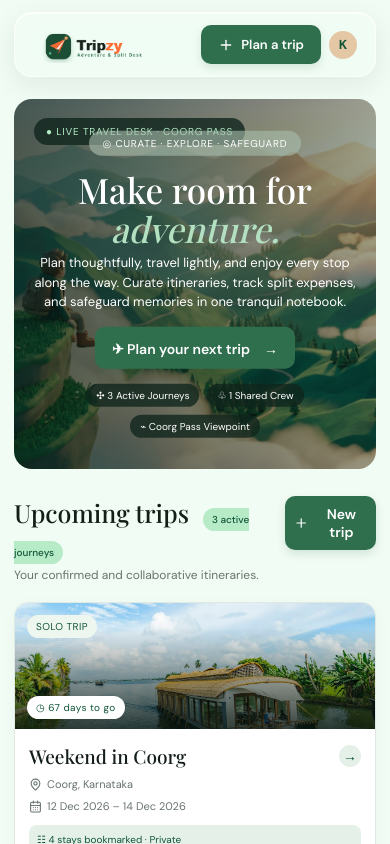
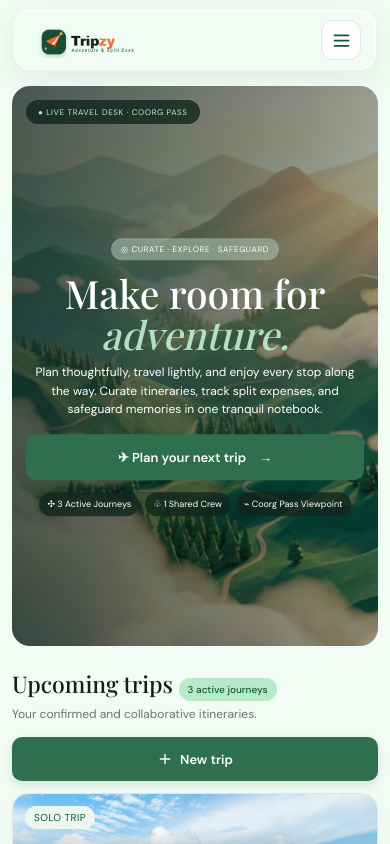
Before and after one commit to Krishnendu-ux/Tripzy, a React (Vite) app: page / in a window 390 px wide. Shown: the top 844 px of the page. Built offline with nearby package versions, Linux system fonts and the light colour scheme; a web font is replaced by a local one.

Commit message:
Improve responsive mobile experience
Add a touch-friendly mobile navigation, responsive layouts, and Netlify SPA deployment configuration.

Co-authored-by: Copilot <223556219+Copilot@users.noreply.github.com>

```diff
--- a/src/App.css
+++ b/src/App.css
@@ -28,3 +28,92 @@
 
 /* Keep the hero copy centered inside the taller banner. */
 .hero-content{position:absolute;top:50%;left:50%;width:min(580px,calc(100% - 40px));margin:0;transform:translate(-50%,-50%)}
+
+/* Mobile-first polish: keep every control usable on narrow touch screens. */
+.menu-toggle{display:none;align-items:center;justify-content:center;width:40px;height:40px;border:1px solid var(--line);border-radius:12px;background:#fff;color:var(--deep)}
+.trip-card,.button,.choice,.icon-button,.back-link,.packing-item{touch-action:manipulation}
+.trip-card:focus-visible,.button:focus-visible,.menu-toggle:focus-visible,.topbar nav button:focus-visible{outline:3px solid #8bcfa1;outline-offset:2px}
+.archive-image{background-size:cover;background-position:center}
+@media(max-width:800px){
+  body{font-size:13px}
+  .app-shell{width:100%;overflow:hidden}
+  .topbar{height:60px;padding:8px 14px;top:8px;border-radius:16px}
+  .brand img{width:120px}
+  .menu-toggle{display:flex}
+  .topbar nav{position:absolute;top:calc(100% + 8px);left:0;right:0;display:grid;gap:4px;padding:10px;background:rgba(255,255,255,.94);border:1px solid var(--line);border-radius:16px;box-shadow:0 16px 35px #18221d1c;opacity:0;visibility:hidden;transform:translateY(-8px);transition:.2s ease;pointer-events:none}
+  .topbar.menu-open nav{opacity:1;visibility:visible;transform:translateY(0);pointer-events:auto}
+  .topbar nav button:not(.button){display:flex;height:44px!important;padding:0 14px!important;border-radius:10px;align-items:center}
+  .topbar nav .button{width:100%;min-height:44px}
+  .avatar{position:absolute;right:60px;top:16px}
+  .page{width:calc(100% - 24px);padding:16px 0 32px}
+  .hero{min-height:560px;padding:14px;border-radius:18px;background-position:58% center}
+  .hero-status{left:14px;top:14px;max-width:calc(100% - 28px);font-size:8px;white-space:nowrap;overflow:hidden;text-overflow:ellipsis}
+  .hero-location{display:none}
+  .hero-content{width:calc(100% - 28px);top:52%}
+  .hero-chip{font-size:8px;padding:6px 10px}
+  .hero h1{font-size:clamp(32px,10vw,44px);line-height:1.05;margin:13px 0 8px}
+  .hero p{font-size:12px;line-height:1.55}
+  .hero-content .button{width:100%;min-height:46px}
+  .hero-pills{gap:6px;margin-top:12px}
+  .hero-pills span{font-size:9px;padding:6px 8px}
+  .section-heading{display:flex;flex-direction:column;align-items:stretch;margin:22px 0 12px}
+  .section-heading .button{width:100%;min-height:44px}
+  .section-heading h2{font-size:23px}
+  .section-heading h2 small{display:inline-block;margin:7px 0 0}
+  .trip-grid{grid-template-columns:1fr;gap:14px}
+  .trip-card{border-radius:16px}
+  .card-image{height:174px}
+  .trip-card-body{padding:16px}
+  .card-heading h3{font-size:21px}
+  .card-strip,.card-cta{font-size:11px}
+  .archive-prompt{padding:13px 0;margin:18px 0;line-height:1.5}
+  .empty-state{padding:30px 16px}
+  .form-intro h1,.archive-heading h1{font-size:32px}
+  .form-card{padding:18px 14px;border-radius:16px}
+  input,textarea,select{min-height:44px;font-size:13px}
+  .choice{min-height:94px;padding:11px}
+  .form-actions{display:grid;grid-template-columns:1fr 1fr}
+  .form-actions .button{min-height:46px}
+  .detail-top{padding-bottom:4px}
+  .back-link{min-height:40px;padding:8px 0}
+  .trip-summary{padding:16px;margin-bottom:16px;border-radius:16px}
+  .trip-summary h1{font-size:27px;line-height:1.1}
+  .summary-badges{flex-wrap:wrap;gap:6px}
+  .summary-badges span{font-size:9px}
+  .trip-summary .meta{flex-wrap:wrap;line-height:1.5}
+  .detail-actions{display:grid;grid-template-columns:1fr auto;margin-top:14px}
+  .detail-actions .button{min-height:44px}
+  .detail-grid{display:flex;flex-direction:column;gap:14px}
+  .side-stack{display:contents}
+  .panel{padding:16px;border-radius:16px}
+  .panel-title{gap:10px;align-items:flex-start}
+  .panel-title h2{font-size:22px}
+  .panel-title h2 small{display:block;margin:4px 0 0;font-size:10px}
+  .add-box>div{grid-template-columns:1fr 1fr}
+  .add-box>div .button{grid-column:1/-1;min-height:44px}
+  .timeline-item{margin:16px 0}
+  .timeline-item strong{font-size:13px;line-height:1.35;display:block}
+  .timeline-item p{font-size:11px;line-height:1.4}
+  .expense-row{gap:8px;padding:10px 0}
+  .expense-row strong{font-size:12px}
+  .spot-grid{grid-template-columns:1fr}
+  .spot-card{padding:13px}
+  .budget-panel{display:block}
+  .budget-panel .panel-title{display:flex}
+  .budget-total{font-size:30px;margin:16px 0}
+  .budget-bars{gap:10px}
+  .budget-summary{margin-top:16px;flex-wrap:wrap}
+  .budget-note{display:block;margin-top:14px}
+  .archive-heading{display:block}
+  .archive-heading>.green-pill{display:inline-block;margin-top:12px}
+  .archive-grid{grid-template-columns:1fr}
+  .archive-card{border-radius:16px}
+  .archive-image{min-height:190px}
+  .filters{display:flex;max-width:100%;padding-bottom:4px}
+  footer{padding:16px!important;text-align:center}
+}
+@media(min-width:801px) and (max-width:1100px){
+  .topbar nav{gap:12px}
+  .page{width:calc(100% - 36px)}
+  .trip-grid{grid-template-columns:repeat(2,1fr)}
+}
--- a/src/App.jsx
+++ b/src/App.jsx
@@ -1,6 +1,6 @@
 /* eslint-disable react/prop-types, no-irregular-whitespace, react/no-unescaped-entities */
 import { Component, useEffect, useMemo, useState } from 'react'
-import { CalendarDays, Copy, Download, MapPin, Plus, Receipt, Trash2 } from 'lucide-react'
+import { CalendarDays, Copy, Download, MapPin, Menu, Plus, Receipt, Trash2, X } from 'lucide-react'
 
 const STORAGE_KEY = 'tripnest-trips'
 const packingDefaults = ['Passport / College ID', 'Phone charger & Power bank', 'Comfortable shoes & sunscreen', 'Sunscreen SPF 50+ & Sunglasses', 'First aid & Motion sickness meds']
@@ -55,7 +55,9 @@ function past(trip) { return new Date(`${trip.endDate}T23:59:59`) < new Date() }
 
 function Button({ children, onClick, secondary = false, type = 'button' }) { return <button type={type} onClick={onClick} className={`button ${secondary ? 'button-secondary' : ''}`}>{children}</button> }
 function Header({ onHome, onCreate, onArchive, archive }) {
-  return <header className="topbar"><button className="brand" onClick={onHome}><img src="/tripnest-logo.png" alt="TripNest" /></button><nav><button className={!archive ? 'active-nav' : ''} onClick={onHome}>Dashboard</button><button className={archive ? 'active-nav' : ''} onClick={onArchive}>Past trips</button><Button onClick={onCreate}><Plus size={16} /> Plan a trip</Button><span className="avatar">K</span></nav></header>
+  const [menuOpen, setMenuOpen] = useState(false)
+  const closeMenu = () => setMenuOpen(false)
+  return <header className={`topbar ${menuOpen ? 'menu-open' : ''}`}><button className="brand" onClick={() => { closeMenu(); onHome() }}><img src="/tripnest-logo.png" alt="TripNest" /></button><button className="menu-toggle" aria-label={menuOpen ? 'Close navigation' : 'Open navigation'} aria-expanded={menuOpen} onClick={() => setMenuOpen(!menuOpen)}>{menuOpen ? <X size={21} /> : <Menu size={21} />}</button><nav><button className={!archive ? 'active-nav' : ''} onClick={() => { closeMenu(); onHome() }}>Dashboard</button><button className={archive ? 'active-nav' : ''} onClick={() => { closeMenu(); onArchive() }}>Past trips</button><Button onClick={() => { closeMenu(); onCreate() }}><Plus size={16} /> Plan a trip</Button><span className="avatar">K</span></nav></header>
 }
 function TripCard({ trip, onOpen }) {
   const days = daysUntil(trip.startDate)
```
Also changed, not shown: 1 other file (tests, documents, lock files or other folders).
